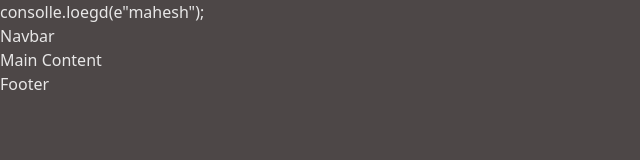
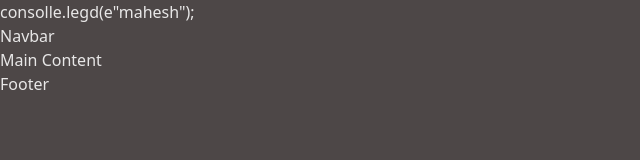
Before and after one commit to mahesh0642/Cohort, a website built with Vite: page index.html in a window 1280 px wide. Shown: the full height of the page, 0-640 px from the left. Built offline with nearby package versions, Linux system fonts and the light colour scheme.

Commit message:
Fix typo in console log statement

```diff
--- a/index.html
+++ b/index.html
@@ -8,7 +8,7 @@
     <title>29 Jan 2026</title>
   </head>
   <body>
-    consolle.loegd(e"mahesh");
+    consolle.legd(e"mahesh");
     <div id="app"></div>
     <header>Navbar</header>
     <main>Main Content</main>
```
